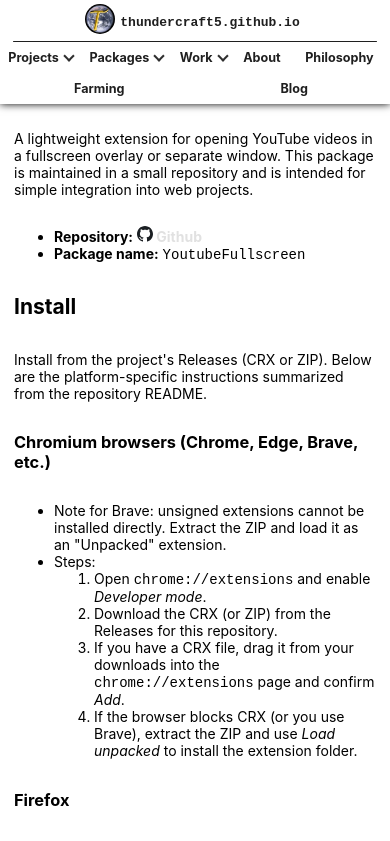
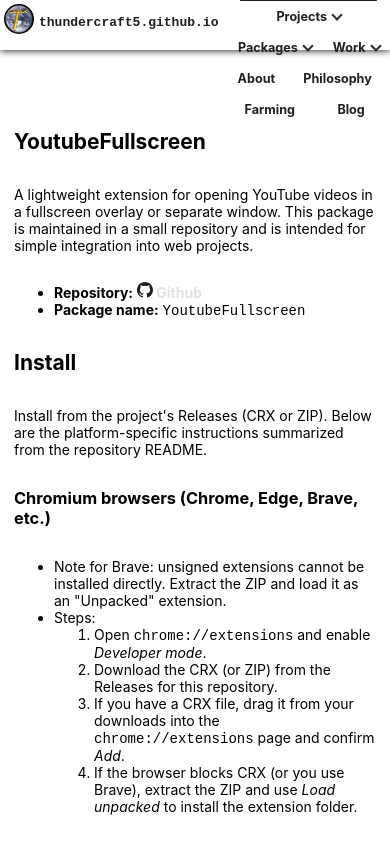
Before and after one commit to Thundercraft5/thundercraft5.github.io, a Next.js app: page /packages/YoutubeFullscreen in a window 390 px wide. Shown: the top 841 px of the page. Built offline with nearby package versions, Linux system fonts and the light colour scheme; what @thundercraft5/node-errors would draw is missing.

Commit message:
Fix top nav spacing

```diff
--- a/components/TopNav.module.scss
+++ b/components/TopNav.module.scss
@@ -151,7 +151,7 @@
 }
 
 @media (max-width: 1000px) {
-    nav.topnav {
+    main nav.topnav {
         flex-direction: column;
         height: auto;
         align-items: center;
--- a/pages/_app.module.scss
+++ b/pages/_app.module.scss
@@ -8,3 +8,9 @@
     display: flex;
     flex-direction: column;
 }
+
+@media screen and (max-width: 1000px) {
+    .mainContent {
+        padding-top: 8em !important;
+    }
+}
```
